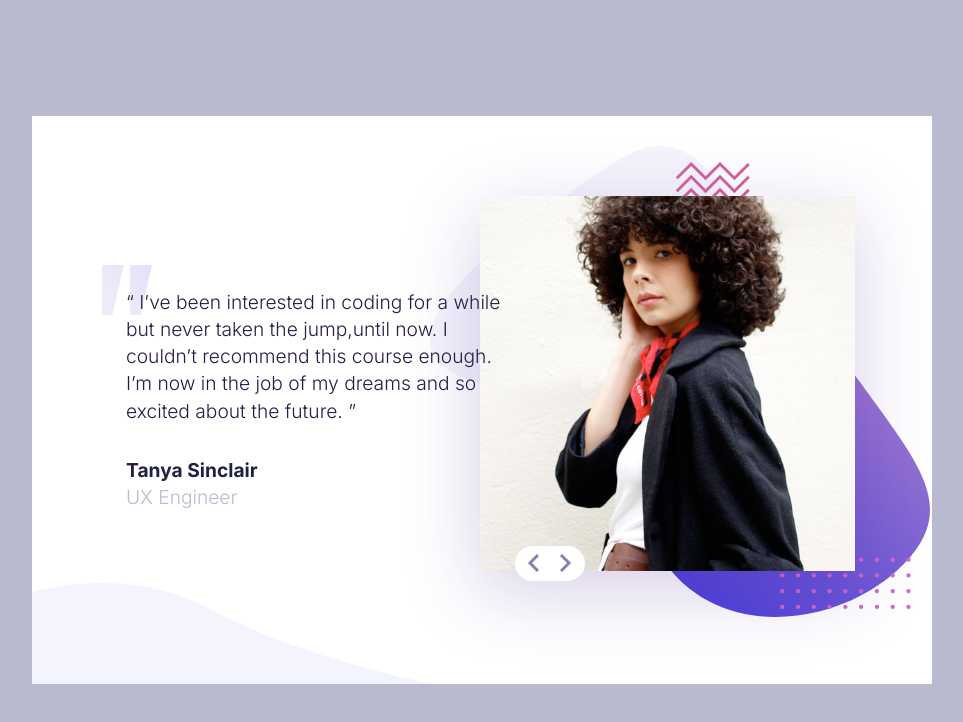
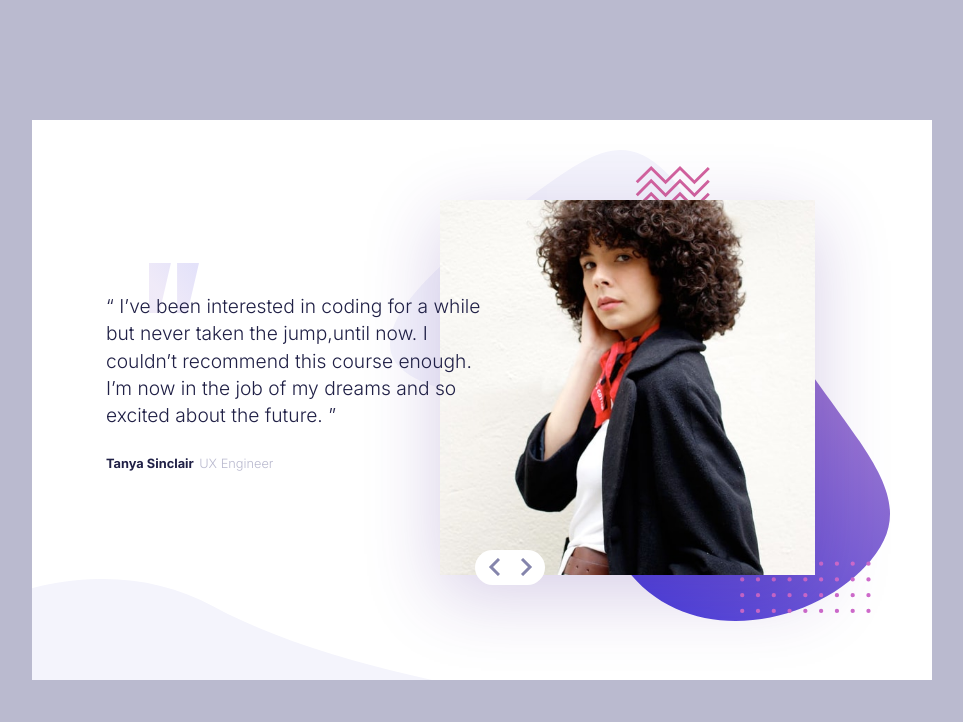
Before and after one commit to alexisjonas/coding-bootcamp-testimonials-slider, a plain HTML site: page index.html in a window 1280 px wide. Shown: the whole page, without its empty margins (158-1121 px from the left). Drawn offline with Linux system fonts and the light colour scheme.

Commit message:
finished desktop styles

```diff
--- a/css/style.css
+++ b/css/style.css
@@ -113,7 +113,7 @@ img { max-width: 100%;}
 
     .testimonial__item {
         grid-template-rows: 30px 100px 1fr 100px 30px;
-        grid-template-columns: 70px repeat(7, 1fr) 70px;
+        grid-template-columns: 50px repeat(9, 1fr) 50px;
 
         background-size: 400px;
         background-position: bottom left;
@@ -121,16 +121,19 @@ img { max-width: 100%;}
 
     .testimonial__textContent {
         grid-row: 3 / 4;
-        grid-column: 2 / 6 ;
+        grid-column: 2 / 7 ;
         z-index: 10;
         text-align: left;
         line-height: 1.7rem;
         font-size: 1.2rem;
 
-        background-position: top left;
+        background-position: 17% 5%;
     }
 
-    .testimonial__textContent span:last-of-type { display: inline-block; }
+    .testimonial__textContent span {
+        display: inline;
+        font-size: .8rem;
+    }
 
 
     .testimonial__imageContainer {
@@ -153,6 +156,4 @@ img { max-width: 100%;}
         left: 25%;
     }
 
-
-
 }
--- a/index.html
+++ b/index.html
@@ -17,12 +17,13 @@
   <section class="testimonial">
 
     <div class="testimonial__item">
-      <p class="testimonial__textContent">
-        “ I’ve been interested in coding for a while but never taken the jump,until now. I couldn’t recommend this course enough. I’m now in the job of my dreams and so excited about the future. ”
-
+      <div class="testimonial__textContent">
+        <p>
+          “ I’ve been interested in coding for a while but never taken the jump,until now. I couldn’t recommend this course enough. I’m now in the job of my dreams and so excited about the future. ”
+        </p>
         <span class="textContent--boldtext">Tanya Sinclair</span>
         <span class="textContent--accentcolour">UX Engineer</span>
-      </p>
+      </div>
       <div class="testimonial__imageContainer">
         <img src="images/image-tanya.jpg" alt="Profile photo from testimonial" class="testimonial__image">
         <div class="testimonial__toggle">
```
